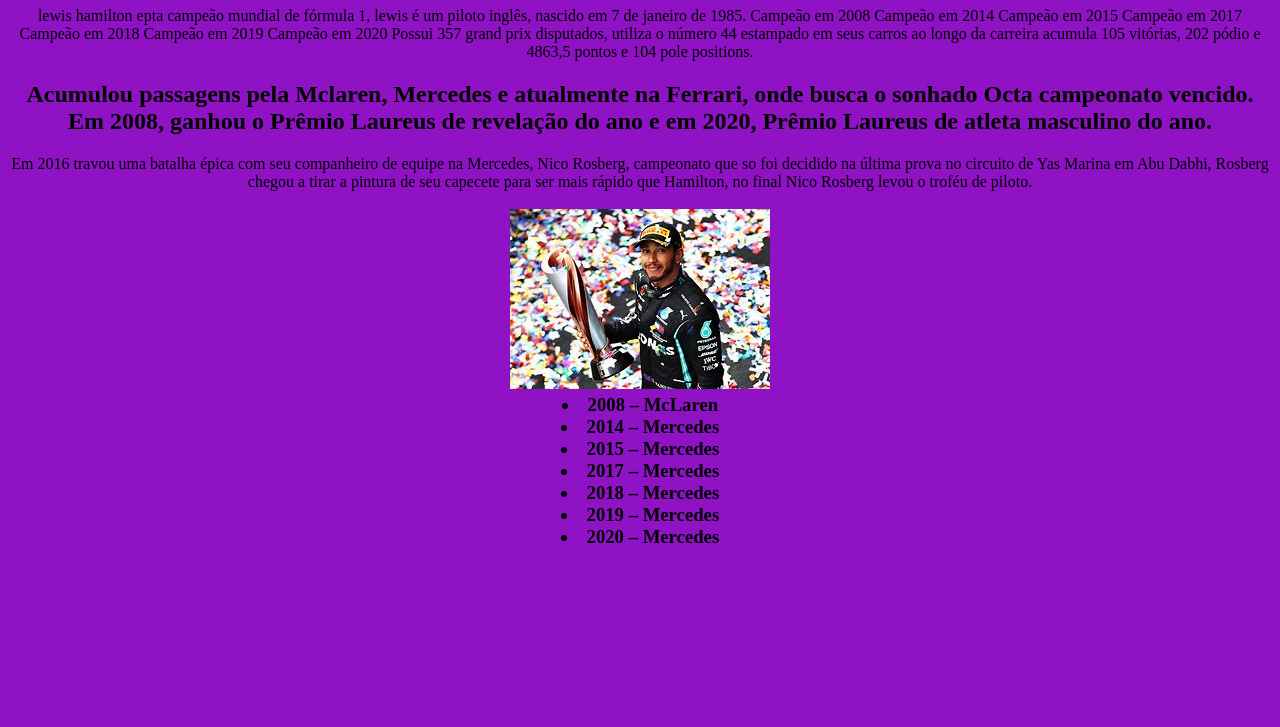
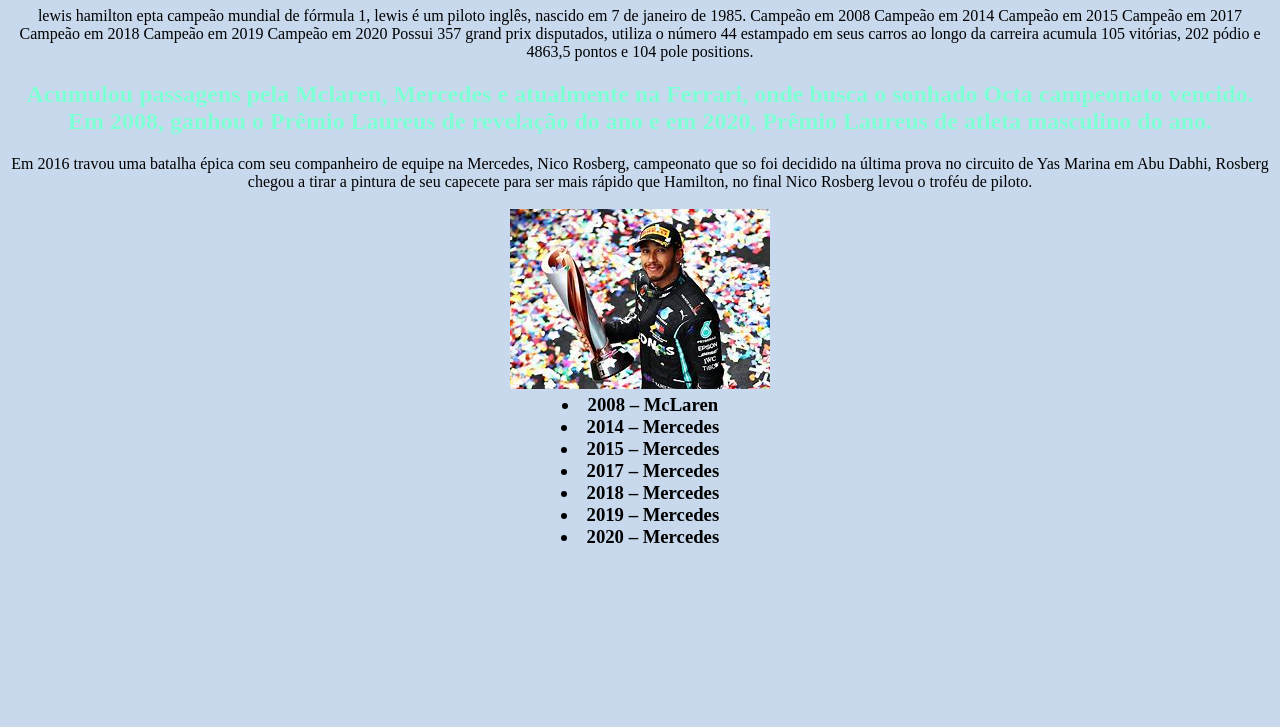
Before and after one commit to titocontin794/lewishamilton, a plain HTML site: page index.html in a window 1280 px wide. Shown: the part 73-800 px from the top of the page. Drawn offline with Linux system fonts and the light colour scheme.

Commit message:
Update style.css

```diff
--- a/style.css
+++ b/style.css
@@ -1,10 +1,15 @@
 body{
- background-color: rgb(143, 18, 197);
+ background-color: rgb(200, 217, 237);
  text-align: center;
 }
 h1 {
     font-style: italic;
     color: rgb(214, 59, 150);
-    .imagem {
+}
+h2 {
+    color: aquamarine;
+}
+
+.imagem {
     width: 50%;
 }
```
